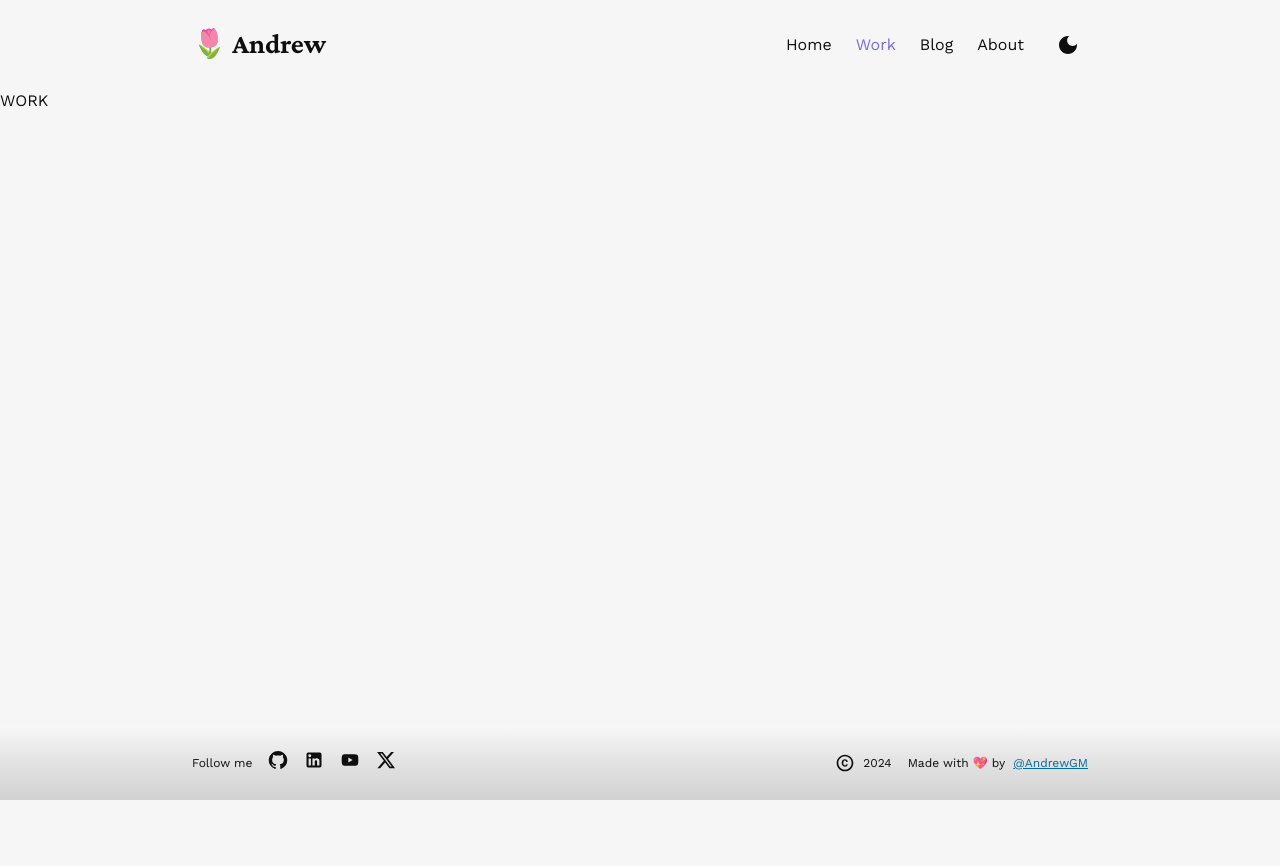
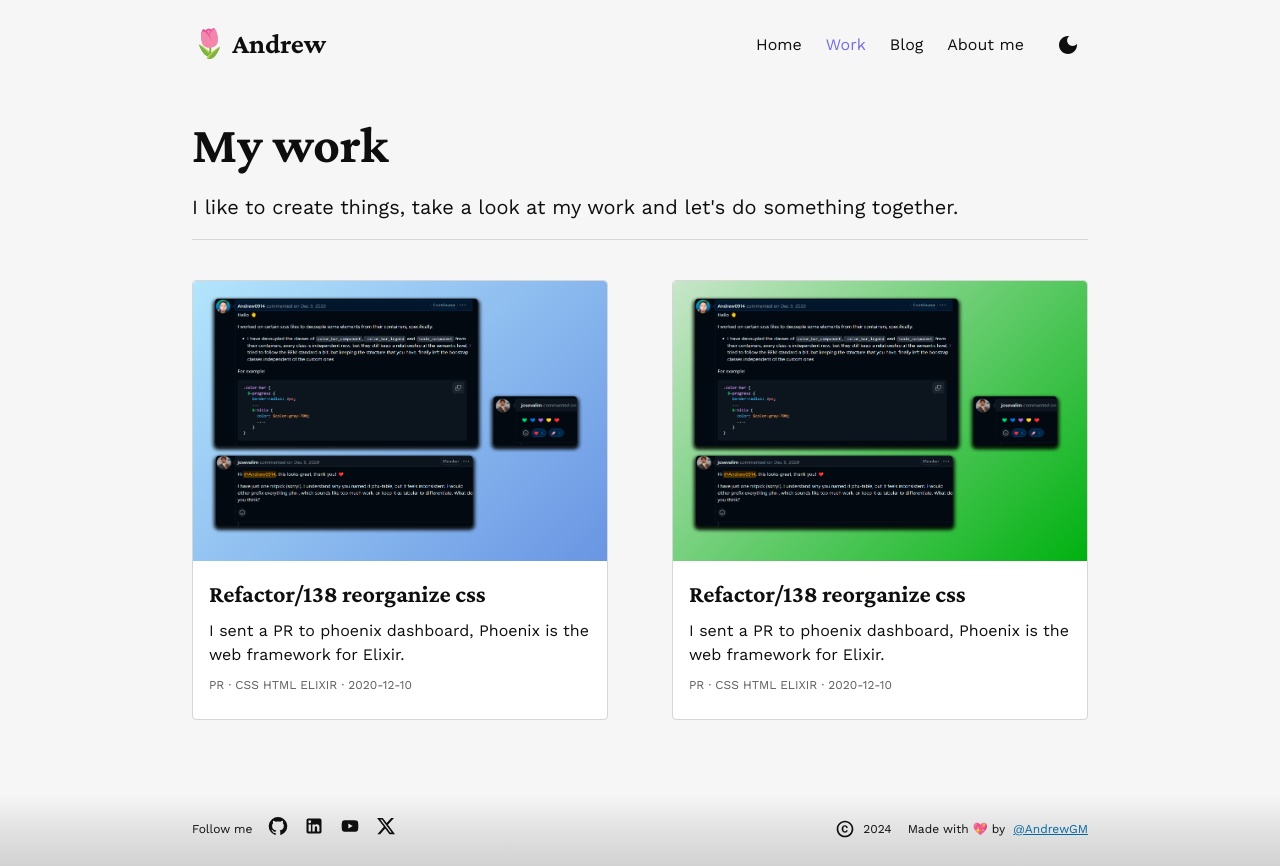
Before and after one commit to Andrew0914/goma-site, a Next.js app: page /work in a window 1280 px wide. Before the commit the page ends 800 px from the top, so only its background shows below. Built offline with nearby package versions, Linux system fonts and the light colour scheme.

Commit message:
Create work section and increment home page

```diff
--- /dev/null
+++ b/app/work/data.ts
@@ -0,0 +1,24 @@
+export interface Job {
+  title: string
+  image: string
+  description: string
+  slug: string
+  url: string
+  type: string
+  mainTech: string
+  date: string
+
+}
+
+export const jobs: Job[] = [
+  {
+    title: "Refactor/138 reorganize css",
+    image: "/images/works/1.png",
+    description: "I sent a PR to phoenix dashboard, Phoenix is the web framework for Elixir.",
+    slug: "pr-for-phoenix-live-dashboard",
+    url: "https://github.com/phoenixframework/phoenix_live_dashboard/pull/227",
+    type: "PR",
+    mainTech: "CSS HTML Elixir",
+    date: "2020-12-10",
+  }
+]
--- /dev/null
+++ b/app/work/page.module.scss
@@ -0,0 +1,19 @@
+.work {
+  &_items {
+    margin-top: 40px;
+    display: grid;
+    grid-template-columns: repeat(2, calc(50% - 32px));
+    gap: 64px;
+    margin-bottom: 48px;
+
+    @media screen and (width <= 820px) {
+      grid-template-columns: 100%;
+    }
+  }
+
+  &_items_column {
+    display: flex;
+    flex-flow: column;
+    gap: 64px;
+  }
+}
--- a/app/work/page.tsx
+++ b/app/work/page.tsx
@@ -1,3 +1,54 @@
+import JobItem, { JobItemProps } from "@/components/JobItem/JobItem";
+import PageTransition from "@/components/PageTransition/PageTransition";
+import { Job, jobs } from "./data";
+import styles from "./page.module.scss";
+
 export default function Work() {
-  return <section>WORK</section>;
+  const colors = ["blue", "yellow", "red", "green"] as (
+    | "blue"
+    | "yellow"
+    | "red"
+    | "green"
+  )[];
+
+  const reversedColors = [...colors].reverse();
+
+  const worksColum1: Job[] = [];
+  const worksColum2: Job[] = [];
+
+  return (
+    <PageTransition className={`container`}>
+      <header className="mb--3">
+        <h1 className="heading--1">My work</h1>
+        <p className="text--xl my--2">
+          I like to create things, take a look at my work and let's do something
+          together.
+        </p>
+        <hr className="divider" />
+      </header>
+
+      <div></div>
+
+      <div className={styles.work_items}>
+        <div className={styles.work_items_column}>
+          {[jobs[0]].map((job, index) => (
+            <JobItem
+              key={`${index}-${job.slug}`}
+              job={job}
+              color={colors[index % colors.length]}
+            />
+          ))}
+        </div>
+        <div className={styles.work_items_column}>
+          {[jobs[0]].map((job, index) => (
+            <JobItem
+              key={`${index}-${job.slug}`}
+              job={job}
+              color={reversedColors[index % colors.length]}
+            />
+          ))}
+        </div>
+      </div>
+    </PageTransition>
+  );
 }
--- /dev/null
+++ b/components/JobItem/JobItem.tsx
@@ -0,0 +1,36 @@
+import { Job } from "@/app/work/data";
+import Image from "next/image";
+import styles from "./styles.module.scss";
+import classNames from "classnames";
+
+export interface JobItemProps {
+  job: Job;
+  color: "blue" | "green" | "red" | "yellow";
+}
+
+export default function JobItem(props: JobItemProps) {
+  const thumbnailClasses = classNames(
+    styles.jobItem_image,
+    styles["work" + props.color]
+  );
+
+  return (
+    <div className={styles.jobItem}>
+      <div className={thumbnailClasses}>
+        <Image
+          src={props.job.image}
+          alt={props.job.title}
+          width={400}
+          height={280}
+        />
+      </div>
+      <div className={styles.jobItem_info}>
+        <h5 className="heading--5">{props.job.title}</h5>
+        <p className="text--content">{props.job.description}</p>
+        <p className={`text--muted text--sm ${styles.jobItem_meta}`}>
+          {props.job.type} · {props.job.mainTech} · {props.job.date}
+        </p>
+      </div>
+    </div>
+  );
+}
--- /dev/null
+++ b/components/JobItem/styles.module.scss
@@ -0,0 +1,76 @@
+@import "@/styles/colors";
+
+.jobItem {
+  display: flex;
+  flex-flow: column;
+  gap: 8px;
+  border-radius: 4px;
+  //overflow: hidden;
+  border: 1px solid var(--divider);
+  padding-bottom: 16px;
+  background-color: var(--contrast);
+
+  &_info {
+    padding: 8px 16px;
+    display: flex;
+    flex-flow: column;
+    gap: 8px;
+  }
+
+  &_meta {
+    text-transform: uppercase;
+  }
+
+  &_image {
+    border-radius: 4px 4px 0 0;
+    width: 100%;
+    min-height: 280px;
+    display: flex;
+    justify-content: center;
+    align-items: center;
+    position: relative;
+
+    & > img {
+      transition: transform 0.33s ease-in-out;
+    }
+
+    &:hover > img {
+      transform: scale(1.4);
+      @media screen and (max-width: 960px) {
+        transform: scale(1.15);
+      }
+    }
+  }
+
+  &_live {
+    position: absolute;
+    right: 16px;
+    bottom: 16px;
+
+    cursor: pointer;
+
+    & > svg {
+      color: var(--white);
+    }
+
+    &:hover > svg {
+      color: var(--warning);
+    }
+  }
+}
+
+.workblue {
+  background-image: var(--work-blue);
+}
+
+.workred {
+  background-image: var(--work-red);
+}
+
+.workgreen {
+  background-image: var(--work-green);
+}
+
+.workyellow {
+  background-image: var(--work-yellow);
+}
--- a/components/PageTransition/PageTransition.tsx
+++ b/components/PageTransition/PageTransition.tsx
@@ -7,7 +7,7 @@ interface PageTransitionProps {
 }
 
 const slideFadeIn = {
-  initial: { scale: 0.995, opacity: 0 },
+  initial: { scale: 0.985, opacity: 0 },
   animate: { scale: 1, opacity: 1 },
   transition: { duration: 0.5 },
 };
--- a/messages/en.json
+++ b/messages/en.json
@@ -2,7 +2,7 @@
   "thenavbar": {
     "title": "{emoji} Andrew",
     "home": "Home",
-    "about": "About",
+    "about": "About me",
     "work": "Work",
     "blog": "Blog",
     "festivities": {
@@ -23,7 +23,8 @@
   "home": {
     "title": "Hi! I'm <div>Andrew Gonzalez</div>, a dedicated IT engineer, <span>passionated developer</span>, and the Front-End Lead at work.",
     "more": "I am passionate about crafting experiences through code and unleashing my creativity. I also enjoy video games and food.",
-    "latestPost": "Latest post"
+    "latestPost": "Latest post",
+    "latestWork": "Latest work"
   },
   "thefooter": {
     "follow": "Follow me",
--- a/messages/es.json
+++ b/messages/es.json
@@ -23,7 +23,8 @@
   "home": {
     "title": "Hola! Soy <div>Andrew González</div>, ingeniero en informática, <span>programador apasionado </span>, y líder Front-End en mi trabajo actual.",
     "more": "Me apasiona crear experiencias a través del código y liberar mi creatividad. También disfruto de los videojuegos y la comida.",
-    "latestPost": "Último post"
+    "latestPost": "Último post",
+    "latestWork": "Último trabajo"
   },
   "thefooter": {
     "follow": "Sígueme",
--- a/styles/_colors.scss
+++ b/styles/_colors.scss
@@ -23,6 +23,10 @@ $--code-topbar: --code-topbar;
 $--code-topbar-border: --code-topbar-border;
 $--table-striped: --table-striped;
 $--photo-gradient: --photo-gradient;
+$--work-blue: --work-blue;
+$--work-red: --work-red;
+$--work-green: --work-green;
+$--work-yellow: --work-yellow;
 
 // Default theme
 $theme-map-light: (
@@ -57,7 +61,11 @@ $theme-map-light: (
   $--code-topbar: #efe9e9,
   $--code-topbar-border: #cfcece,
   $--table-striped: #e3e3e3,
-  $--photo-gradient: linear-gradient(135deg, #638fee 0%, #0369a1 100%)
+  $--photo-gradient: linear-gradient(135deg, #638fee 0%, #0369a1 100%),
+  $--work-blue: linear-gradient(135deg, #b3e5fc 0%, #6995e3 100%),
+  $--work-red: linear-gradient(135deg, #ffccbc 0%, #e43b75 100%),
+  $--work-green: linear-gradient(135deg, #c8e6c9 0%, #00b110 100%),
+  $--work-yellow: linear-gradient(135deg, #ffecb3 0%, #e8da5d 100%)
 );
 
 // Override the default light theme
@@ -86,7 +94,11 @@ $theme-map-dark: (
   $--code-topbar: #2e2634,
   $--code-topbar-border: #1d1e22,
   $--table-striped: #1a1a1a,
-  $--photo-gradient: linear-gradient(135deg, #fbb4f5 0%, #d62ad0 100%)
+  $--photo-gradient: linear-gradient(135deg, #fbb4f5 0%, #d62ad0 100%),
+  $--work-blue: linear-gradient(135deg, #dacdf8 0%, #b9a6f2 100%),
+  $--work-red: linear-gradient(135deg, #ffccbc 0%, #e43b75 100%),
+  $--work-green: linear-gradient(135deg, #a7d7c5 0%, #74b49b 100%),
+  $--work-yellow: linear-gradient(135deg, #fdd6bd 0%, #ffecb3 100%)
 );
 
 $theme-map-universal: (
--- a/styles/_text.scss
+++ b/styles/_text.scss
@@ -122,11 +122,26 @@ a {
   }
 }
 
+@keyframes gradientAnimation {
+  0% {
+    background-position: 0% 50%;
+  }
+  50% {
+    background-position: 100% 50%;
+  }
+  100% {
+    background-position: 0% 50%;
+  }
+}
+
 .text--super {
   background: var(--highligh-gradient);
   -webkit-background-clip: text;
   -webkit-text-fill-color: transparent;
   background-clip: text;
+  color: transparent;
+  background-size: 200% 200%;
+  animation: gradientAnimation 3s ease infinite;
 }
 
 .text--underline {
```
Also changed, not shown: app/page.module.scss (+24 -4 lines), app/page.tsx (+22 -1 lines), public/images/works/1.png (added), public/images/works/1a.png (added).
